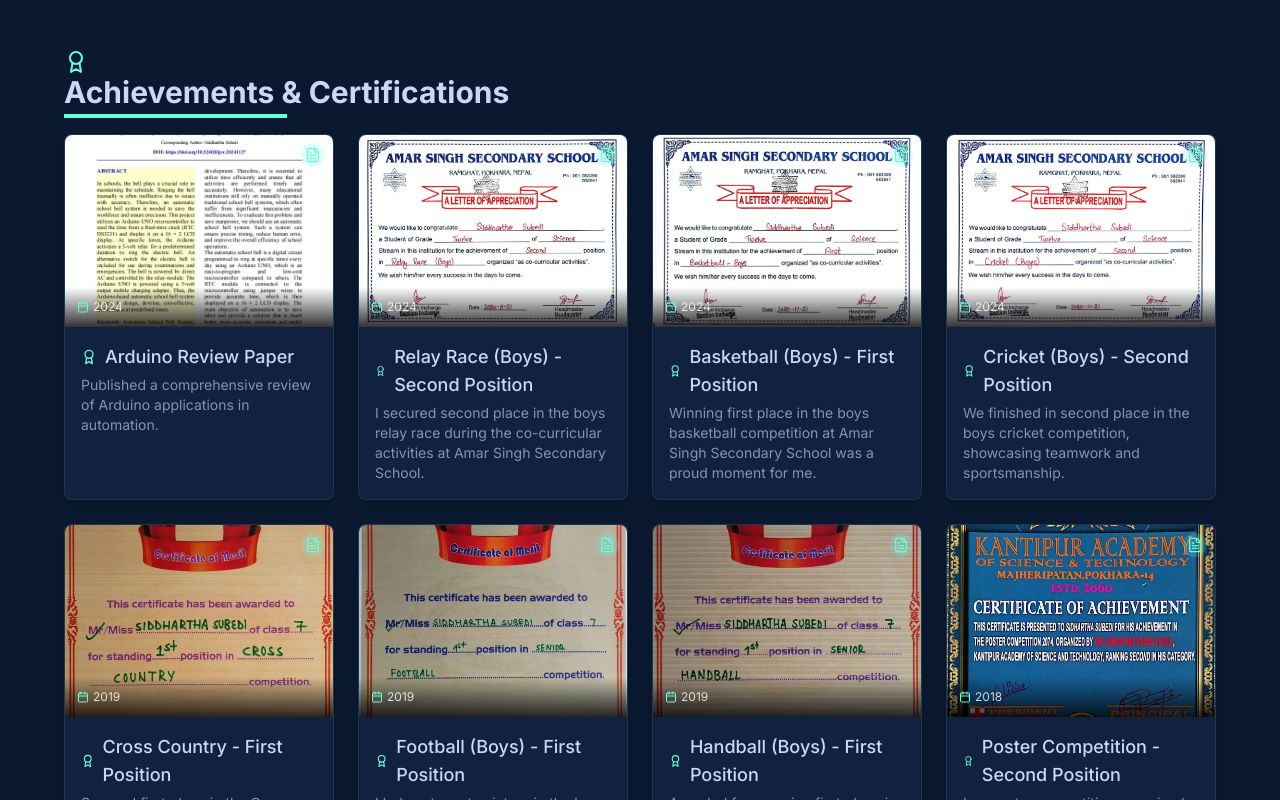
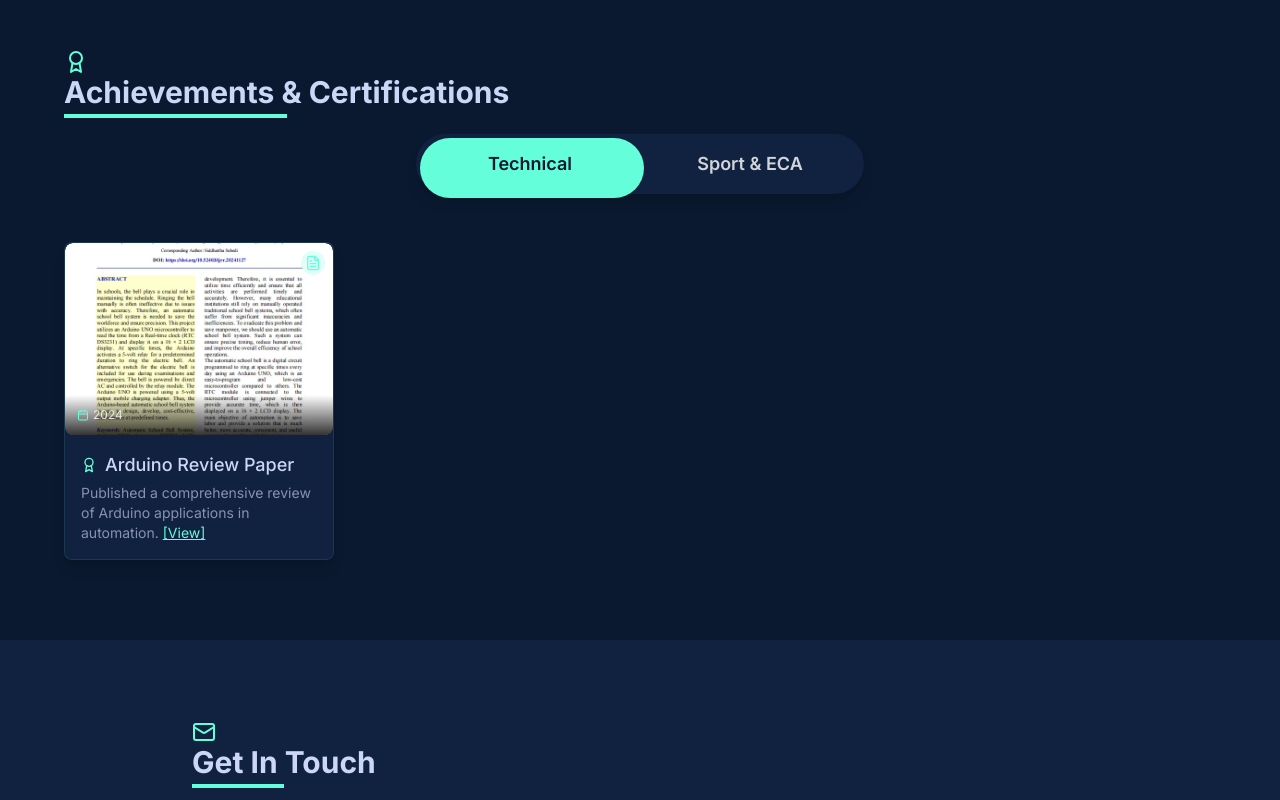
Before and after one commit to siddharthayas/portfolio, a React (Vite) app: page / in a window 1280 px wide. Shown: the part 3920-4720 px from the top of the page. Built offline with nearby package versions, Linux system fonts and the light colour scheme.

Commit message:
achievement section update

```diff
--- a/src/components/AchievementsSection.tsx
+++ b/src/components/AchievementsSection.tsx
@@ -1,8 +1,25 @@
-import React, { useState } from 'react';
-import { useTranslation } from 'react-i18next';
-import { motion, AnimatePresence } from 'framer-motion';
-import { useInView } from 'react-intersection-observer';
-import { X, Award, Calendar, FileText } from 'lucide-react';
+import React, { useState } from "react";
+import { useTranslation } from "react-i18next"; // This import requires react-i18next to be installed
+import { motion, AnimatePresence } from "framer-motion";
+import { useInView } from "react-intersection-observer";
+import { X, Award, Calendar, FileText } from "lucide-react"; // Ensure lucide-react is installed: npm install lucide-react
+
+// IMPORTANT: This is placeholder data for demonstration.
+// You should update your i18n JSON file (e.g., public/locales/en/translation.json)
+// to include the 'type' property for each achievement.
+// Example for your i18n 'achievements.items' array:
+// {
+//   "title": "Arduino Review Paper Publication",
+//   "description": "...",
+//   "image": "path/to/arduino_paper.jpg",
+//   "date": "2023-01-15",
+//   "type": "technical", // <--- ADD THIS PROPERTY
+//   "isPlaceholder": false
+// }
+//
+// For now, I'll use a local mock data structure to show how the filtering works.
+// When you update your i18n file, you will replace 'mockAchievementsData'
+// with 't("achievements.items", { returnObjects: true })'
 
 const AchievementsSection: React.FC = () => {
 	const { t } = useTranslation();
@@ -10,7 +27,22 @@
 		triggerOnce: true,
 		threshold: 0.1,
 	});
-  const [selectedCertificate, setSelectedCertificate] = useState<any | null>(null);
+	const [selectedCertificate, setSelectedCertificate] = useState<any | null>(
+		null
+	);
+	// New state to manage the active tab: 'technical' or 'sport_eca'
+	const [activeTab, setActiveTab] = useState("technical");
+
+	// Filter achievements based on the active tab
+	// IMPORTANT: For development and if i18n data isn't fully set up yet, you can
+	// uncomment the line below to use mockData, and comment out the t() call.
+	// const allAchievements = mockAchievementsData;
+	const allAchievements = (t("achievements.items", { returnObjects: true }) ||
+		[]) as any[];
+
+	const filteredAchievements = allAchievements.filter(
+		(achievement) => achievement.type === activeTab
+	);
 
 	const containerVariants = {
 		hidden: { opacity: 0 },
@@ -51,32 +83,101 @@
 					animate={inView ? "visible" : "hidden"}
 					className="max-w-6xl mx-auto"
 				>
-          <motion.h2 variants={itemVariants} className="section-heading flex items-center gap-2">
+					{/* Section Heading */}
+					<motion.h2
+						variants={itemVariants}
+						className="section-heading flex items-center gap-2"
+					>
 						<Award size={24} className="text-accent" />
-            {t('achievements.title')}
+						{t("achievements.title")}
 					</motion.h2>
 
-          <div className="grid grid-cols-1 sm:grid-cols-2 lg:grid-cols-4 gap-6">
-            {t('achievements.items', { returnObjects: true }).map((certificate: any, index: number) => (
+					{/* New Tab Navigation (Segmented Control) */}
 					<motion.div
-                key={index}
-                className={`certificate-card ${certificate.isPlaceholder ? 'opacity-60' : ''}`}
-                variants={{
-                  hidden: { opacity: 0, y: 50 },
-                  visible: {
-                    opacity: 1,
-                    y: 0,
-                    transition: { duration: 0.6, delay: index * 0.1 },
-                  },
+						variants={itemVariants}
+						className="flex justify-center mb-8 sm:mb-12"
+					>
+						<div className="relative p-1 rounded-full bg-secondary shadow-lg flex w-full max-w-sm sm:max-w-md">
+							{" "}
+							{/* Added w-full max-w for responsiveness */}
+							{/* Animated background indicator for the active tab */}
+							<motion.div
+								className="absolute h-full bg-accent rounded-full z-0"
+								initial={false}
+								animate={{
+									x: activeTab === "technical" ? "0%" : "100%",
+									width: "50%",
 								}}
-                whileHover={certificate.isPlaceholder ? {} : { scale: 1.05 }}
+								transition={{ type: "spring", stiffness: 500, damping: 30 }}
+							/>
+							{/* Technical Achievements Button */}
+							<button
+								className={`relative flex-1 px-4 sm:px-8 py-3 text-lg font-semibold rounded-full transition-colors duration-300 z-10 ${
+									// Added flex-1 and adjusted px
+									activeTab === "technical"
+										? "text-primary"
+										: "text-gray-300 hover:text-white" // Changed active text to white for better contrast
+								}`}
+								onClick={() => setActiveTab("technical")}
+								aria-pressed={activeTab === "technical"}
+							>
+								{t("achievements.tabs.technical")} {/* Localized tab name */}
+							</button>
+							{/* Sport & ECA Achievements Button */}
+							<button
+								className={`relative flex-1 px-4 sm:px-8 py-3 text-lg font-semibold rounded-full transition-colors duration-300 z-10 ${
+									// Added flex-1 and adjusted px
+									activeTab === "sport_eca"
+										? "text-primary"
+										: "text-gray-300 hover:text-white" // Changed active text to white for better contrast
+								}`}
+								onClick={() => setActiveTab("sport_eca")}
+								aria-pressed={activeTab === "sport_eca"}
+							>
+								{t("achievements.tabs.sportEca")} {/* Localized tab name */}
+							</button>
+						</div>
+					</motion.div>
+
+					{/* Achievement Cards Grid with AnimatePresence for tab transitions */}
+					{/* The key on motion.div makes Framer Motion re-animate the grid content when the tab changes */}
+					<AnimatePresence mode="wait">
+						<motion.div
+							key={activeTab} // This key is crucial for AnimatePresence to trigger exit/enter animations
+							initial={{ opacity: 0, y: 20 }}
+							animate={{ opacity: 1, y: 0 }}
+							exit={{ opacity: 0, y: -20 }}
+							transition={{ duration: 0.3 }}
+							className="grid grid-cols-1 sm:grid-cols-2 lg:grid-cols-4 gap-6"
+						>
+							{filteredAchievements.length > 0 ? (
+								filteredAchievements.map((certificate: any, index: number) => (
+									<motion.div
+										key={certificate.id || index} // Use unique ID if available, fallback to index
+										className={`certificate-card ${
+											certificate.isPlaceholder ? "opacity-60" : ""
+										}`}
+										// FIX: Directly apply initial, animate, and exit for smooth transitions
+										initial={{ opacity: 0, y: 50 }}
+										animate={{ opacity: 1, y: 0 }}
+										exit={{ opacity: 0, y: -20 }}
+										transition={{ duration: 0.6, delay: index * 0.1 }}
+										whileHover={
+											certificate.isPlaceholder ? {} : { scale: 1.05 }
+										}
 										onClick={() => openCertificate(certificate)}
 									>
-                <div className="relative overflow-hidden h-48">
+										<div className="relative overflow-hidden h-48 rounded-lg bg-primary">
+											{" "}
+											{/* Added bg-primary for consistent background */}
 											<img
 												src={certificate.image}
 												alt={certificate.title}
-                    className="w-full h-full object-cover"
+												className="w-full h-full object-cover rounded-lg"
+												onError={(e) => {
+													e.currentTarget.onerror = null; // Prevent infinite loop
+													e.currentTarget.src = `https://placehold.co/400x300/2a2e46/e0e0e0?text=Image+Error`; // Fallback image
+												}}
 											/>
 											<div className="absolute bottom-0 left-0 right-0 bg-gradient-to-t from-black/80 to-transparent p-3">
 												<span className="text-xs text-white/80 flex items-center gap-1">
@@ -90,7 +191,9 @@
 												</div>
 											)}
 										</div>
-                <div className="p-4">
+										<div className="p-4 bg-secondary rounded-b-lg">
+											{" "}
+											{/* Added bg-secondary for card body */}
 											<h3 className="text-lg font-medium text-text mb-1 flex items-center gap-2">
 												{certificate.isPlaceholder ? (
 													<Award size={16} className="text-textLight" />
@@ -99,11 +202,30 @@
 												)}
 												{certificate.title}
 											</h3>
-                  <p className="text-sm text-textLight">{certificate.description}</p>
+											<p className="text-sm text-textLight">
+												{certificate.description}{" "}
+												{certificate.link && (
+													<a
+														href={certificate.link}
+														target="_blank"
+														rel="noopener noreferrer"
+														className="text-accent underline hover:text-accent/80 transition"
+													>
+														[View]
+													</a>
+												)}
+											</p>
 										</div>
 									</motion.div>
-            ))}
-          </div>
+								))
+							) : (
+								// Message when no achievements are found for the selected category
+								<p className="text-textLight text-lg col-span-full text-center py-8">
+									{t("achievements.noItems")}
+								</p>
+							)}
+						</motion.div>
+					</AnimatePresence>
 				</motion.div>
 			</div>
 
@@ -127,6 +249,7 @@
 							<button
 								className="absolute top-4 right-4 text-white bg-black/50 rounded-full p-1 z-10 hover:bg-accent/20 transition-colors duration-300"
 								onClick={closeCertificate}
+								aria-label="Close"
 							>
 								<X size={20} />
 							</button>
@@ -136,6 +259,10 @@
 									src={selectedCertificate.image}
 									alt={selectedCertificate.title}
 									className="w-full h-full object-contain"
+									onError={(e) => {
+										e.currentTarget.onerror = null;
+										e.currentTarget.src = `https://placehold.co/400x300/2a2e46/e0e0e0?text=Image+Error`;
+									}}
 								/>
 							</div>
 
@@ -144,7 +271,19 @@
 									<Award size={20} className="text-accent" />
 									{selectedCertificate.title}
 								</h3>
-                <p className="text-textLight">{selectedCertificate.description}</p>
+								<p className="text-textLight">
+									{selectedCertificate.description}{" "}
+									{selectedCertificate.link && (
+										<a
+											href={selectedCertificate.link}
+											target="_blank"
+											rel="noopener noreferrer"
+											className="text-accent underline hover:text-accent/80 transition"
+										>
+											[View]
+										</a>
+									)}
+								</p>
 								<p className="text-sm text-accent mt-2 flex items-center gap-2">
 									<Calendar size={16} />
 									{selectedCertificate.date}
--- a/src/i18n/locales/en.ts
+++ b/src/i18n/locales/en.ts
@@ -162,55 +162,87 @@
   },
   achievements: {
     title: 'Achievements & Certifications',
+     // --- NEW: Add this 'tabs' object for localized tab names ---
+     tabs: {
+      technical: 'Technical',
+      sportEca: 'Sport & ECA'
+    },
+    // --- NEW: Add this 'noItems' message for when a category is empty ---
+    noItems: 'No achievements to display in this category yet.',
+
     items: [
       {
+        id:1,
         title: 'Arduino Review Paper',
         description: 'Published a comprehensive review of Arduino applications in automation.',
+        link: 'https://www.ijrrjournal.com/IJRR_Vol.11_Issue.11_Nov2024/IJRR27.pdf',
         image: './achievement1.webp',
         date: '2024',
+        type: "technical",
+        isPlaceholder: false
       },
       {
+        id:1,
         title: 'Relay Race (Boys) - Second Position',
         description: 'I secured second place in the boys relay race during the co-curricular activities at Amar Singh Secondary School.',
         image: './achievement2.webp',
         date: '2024',
+        type: "sport_eca" ,
+        isPlaceholder: false
       },
       {
+        id:2,
         title: 'Basketball (Boys) - First Position',
         description: 'Winning first place in the boys basketball competition at Amar Singh Secondary School was a proud moment for me.',
         image: './achievement3.webp',
         date: '2024',
+        type: "sport_eca" ,
+        isPlaceholder: false
       },
       {
+        id:3,
         title: 'Cricket (Boys) - Second Position',
         description: 'We finished in second place in the boys cricket competition, showcasing teamwork and sportsmanship.',
         image: './achievement4.webp',
         date: '2024',
+        type: "sport_eca" ,
+        isPlaceholder: false
       },
 
       {
+        id:4,
         title: 'Cross Country - First Position',
         description: 'Secured first place in the Cross Country race, demonstrating exceptional endurance, speed, and determination in a highly competitive event.',
         image: './achievement6.webp',
         date: '2019',
+        type: "sport_eca" ,
+        isPlaceholder: false
       },
-      {
+      { id:5,
         title: 'Football (Boys) - First Position',
         description: 'I led my team to victory in the boys football competition, securing first place through dedication and teamwork.',
         image: './achievement7.webp',
         date: '2019',
+        type: "sport_eca" ,
+        isPlaceholder: false
       },
       {
+        id:6,
         title: 'Handball (Boys) - First Position',
         description: 'Awarded for securing first place in the Handball (Boys) competition, demonstrating outstanding teamwork, strategy, and athleticism.',
         image: './achievement8.webp',
         date: '2019',
+        type: "sport_eca" ,
+        isPlaceholder: false
       },
       {
+        id:7,
         title: 'Poster Competition - Second Position',
         description: 'In a poster competition organized by Kantipur Academy of Science & Technology, I secured second place for my creative design.',
         image: './achievement5.webp',
         date: '2018',
+        type: "sport_eca" ,
+        isPlaceholder: false
       },
 
     ],
```
Also changed, not shown: 1 other file (tests, documents, lock files or other folders). Lines whose indentation alone changed are shown as unchanged.
